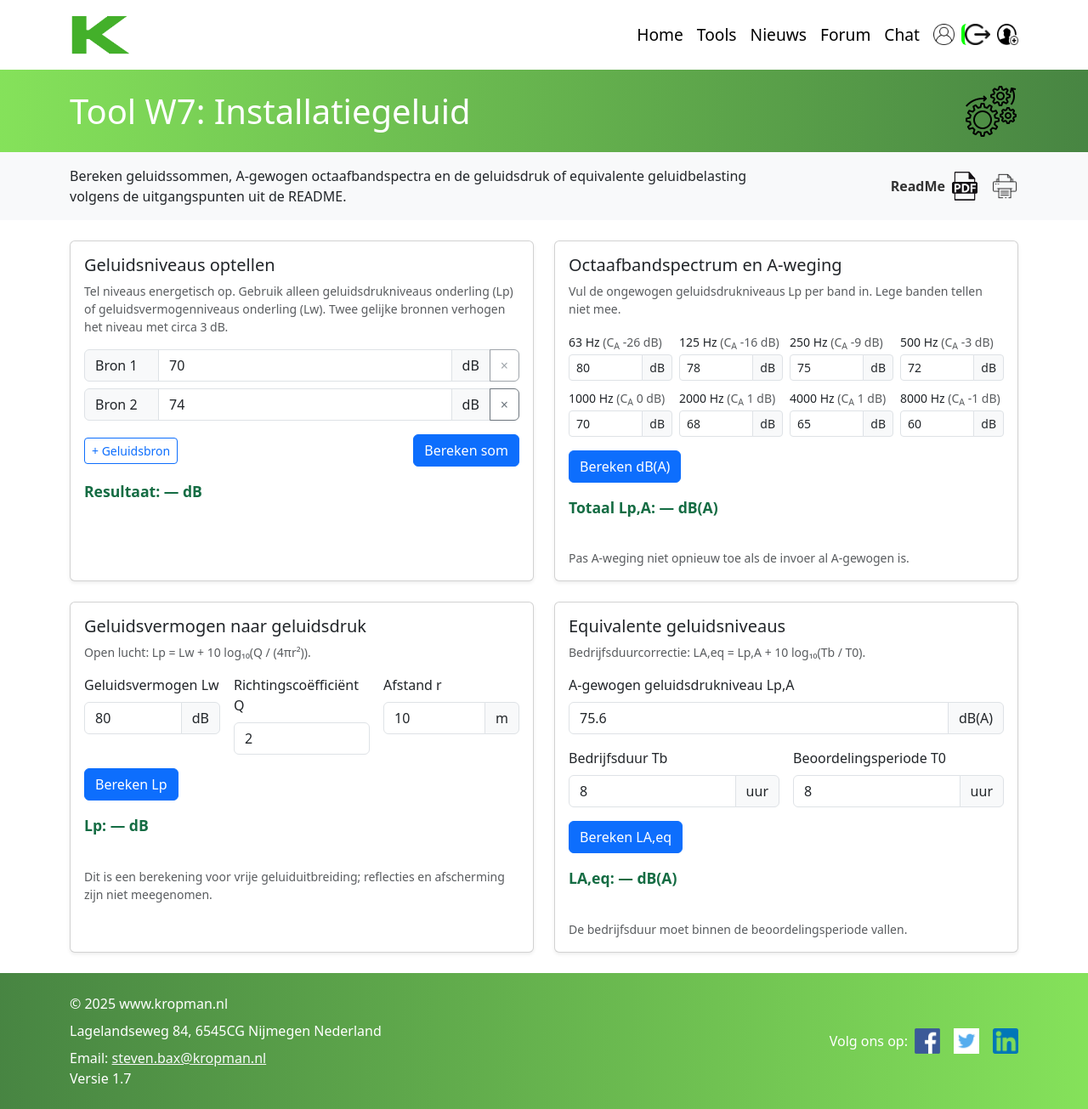
After one commit to stevenbax43/website, a Django app: page /tools/installatiegeluid in a window 1280 px wide. The commit adds this page. Shown: the whole page at 85% size. Run offline with Django 4.2, Linux system fonts and the light colour scheme; the visitor is signed in with stand-in values (Sample User, id 1); data comes from the database, SQL or seed files in the repository.

Commit message:
Agent host session c6cd447f-c690-4cc0-8e66-66c3ad305818 - turn 46

```diff
--- a/tools/models.py
+++ b/tools/models.py
@@ -54,6 +54,7 @@ class ToolUsageEvent(models.Model):
         ("W4", "W4 - CO2-verloop"),
         ("W5", "W5 - Buffervat"),
         ("W6", "W6 - Thermisch vermogen"),
+        ("W7", "W7 - Installatiegeluid"),
         ("E1", "E1 - Driefasevermogen"),
     ]
     ACTION_CHOICES = [
--- /dev/null
+++ b/tools/static/tools/scripts/script_tools_W7.js
@@ -0,0 +1,126 @@
+(() => {
+  const tool = document.getElementById("w7Tool");
+  if (!tool) return;
+
+  const sourceLevels = document.getElementById("sourceLevels");
+  const csrfToken = tool.querySelector("[name=csrfmiddlewaretoken]").value;
+
+  function numberValue(id) {
+    const input = document.getElementById(id);
+    if (!input || input.value.trim() === "") throw new Error("Vul alle verplichte velden in.");
+    const value = Number(input.value);
+    if (!Number.isFinite(value)) throw new Error("Vul geldige getallen in.");
+    return value;
+  }
+
+  function format(value) {
+    return Number(value).toLocaleString("nl-NL", {
+      minimumFractionDigits: 1,
+      maximumFractionDigits: 1,
+    });
+  }
+
+  function payloadFor(calculation) {
+    if (calculation === "sum") {
+      return {
+        calculation,
+        levels: [...sourceLevels.querySelectorAll(".source-level input")].map((input) => {
+          if (input.value.trim() === "") throw new Error("Vul alle geluidsniveaus in.");
+          return Number(input.value);
+        }),
+      };
+    }
+    if (calculation === "spectrum") {
+      return {
+        calculation,
+        levels: [...document.querySelectorAll(".spectrum-level")].map((input) => (
+          input.value.trim() === "" ? null : Number(input.value)
+        )),
+      };
+    }
+    if (calculation === "distance") {
+      return {
+        calculation,
+        lw_db: numberValue("lwDb"),
+        directivity_factor: numberValue("directivity"),
+        distance_m: numberValue("distance"),
+      };
+    }
+    return {
+      calculation: "equivalent",
+      lp_a_db: numberValue("lpA"),
+      operating_hours: numberValue("operatingHours"),
+      assessment_hours: numberValue("assessmentHours"),
+    };
+  }
+
+  async function calculate(button) {
+    const kind = button.dataset.calculation;
+    const prefix = kind === "sum" ? "sum" : kind;
+    const error = document.getElementById(`${prefix}Error`);
+    error.textContent = "";
+    button.disabled = true;
+    try {
+      const response = await fetch(tool.dataset.calculateUrl, {
+        method: "POST",
+        headers: {
+          "Content-Type": "application/json",
+          "X-CSRFToken": csrfToken,
+          "X-Requested-With": "XMLHttpRequest",
+        },
+        body: JSON.stringify(payloadFor(kind)),
+      });
+      const data = await response.json();
+      if (!response.ok) throw new Error(data.error || "De berekening is niet gelukt.");
+
+      if (kind === "sum") {
+        document.getElementById("sumResult").textContent = `Resultaat: ${format(data.total_db)} dB`;
+      } else if (kind === "spectrum") {
+        document.getElementById("spectrumResult").textContent = `Totaal Lp,A: ${format(data.total_db_a)} dB(A)`;
+        document.getElementById("spectrumDetails").innerHTML = data.bands.map((band) => (
+          `<div class="spectrum-detail"><span>${band.frequency_hz} Hz: ${format(band.level_db)} ${band.correction_db >= 0 ? "+" : ""}${band.correction_db} dB</span><strong>${format(band.level_a_db)} dB(A)</strong></div>`
+        )).join("");
+      } else if (kind === "distance") {
+        document.getElementById("distanceResult").textContent = `Lp: ${format(data.lp_db)} dB`;
+      } else {
+        document.getElementById("equivalentResult").textContent = `LA,eq: ${format(data.laeq_db)} dB(A)`;
+      }
+    } catch (errorValue) {
+      error.textContent = errorValue.message || "De berekening is niet gelukt.";
+    } finally {
+      button.disabled = false;
+    }
+  }
+
+  function updateSources() {
+    const rows = [...sourceLevels.querySelectorAll(".source-level")];
+    rows.forEach((row, index) => {
+      row.querySelector(".input-group-text").textContent = `Bron ${index + 1}`;
+      const input = row.querySelector("input");
+      input.setAttribute("aria-label", `Geluidsniveau bron ${index + 1}`);
+      row.querySelector(".remove-source").disabled = rows.length <= 1;
+    });
+  }
+
+  document.getElementById("addSource").addEventListener("click", () => {
+    if (sourceLevels.children.length >= 50) return;
+    const row = document.createElement("div");
+    row.className = "input-group source-level";
+    row.innerHTML = `<span class="input-group-text"></span><input class="form-control" type="number" step="any" aria-label="Geluidsniveau" required><span class="input-group-text">dB</span><button class="btn btn-outline-secondary remove-source" type="button" aria-label="Verwijder geluidsbron">&times;</button>`;
+    sourceLevels.appendChild(row);
+    updateSources();
+    row.querySelector("input").focus();
+  });
+
+  sourceLevels.addEventListener("click", (event) => {
+    const button = event.target.closest(".remove-source");
+    if (!button || sourceLevels.children.length <= 1) return;
+    button.closest(".source-level").remove();
+    updateSources();
+  });
+
+  document.querySelectorAll(".calculate-button").forEach((button) => {
+    button.addEventListener("click", () => calculate(button));
+  });
+  document.getElementById("printButton").addEventListener("click", () => window.print());
+})();
--- /dev/null
+++ b/tools/static/tools/styles/tool_W_7.css
@@ -0,0 +1,33 @@
+.w7-result,
+.result-message {
+  font-size: 1.1rem;
+  font-weight: 700;
+  color: #146c43;
+  font-variant-numeric: tabular-nums;
+}
+
+.source-level .input-group-text:first-child {
+  min-width: 5.5rem;
+}
+
+.error-message {
+  color: #b02a37;
+  min-height: 1.25rem;
+}
+
+#spectrumDetails .spectrum-detail {
+  display: flex;
+  justify-content: space-between;
+  gap: 1rem;
+  border-bottom: 1px solid #e9ecef;
+  padding: .2rem 0;
+}
+
+@media print {
+  .no-print,
+  .calculate-button,
+  #addSource,
+  .remove-source {
+    display: none !important;
+  }
+}
--- /dev/null
+++ b/tools/templates/tools/tool_W7.html
@@ -0,0 +1,165 @@
+{% extends 'home/base.html' %}
+{% load static %}
+
+{% block extra_css %}
+  <link rel="stylesheet" href="https://cdn.jsdelivr.net/npm/bootstrap@5.3.3/dist/css/bootstrap.min.css">
+  <link rel="stylesheet" href="{% static 'tools/styles/tools.css' %}">
+  <link rel="stylesheet" href="{% static 'tools/styles/tool_W_7.css' %}">
+{% endblock %}
+
+{% block content_wrapper_start %}{% endblock %}
+{% block content_wrapper_end %}{% endblock %}
+
+{% block content %}
+<header class="tools-hero">
+  <div class="container py-3">
+    <div class="row align-items-center g-3 flex-nowrap">
+      <div class="col">
+        <h1 class="display-6 mb-0 text-white">Tool W7: Installatiegeluid</h1>
+      </div>
+      <div class="col-auto">
+        <a href="{% url 'tools:tools' %}" class="d-inline-block">
+          <img src="{% static 'tools/images/engineering.png' %}" class="hero-icon flex-shrink-0" alt="Engineering">
+        </a>
+      </div>
+    </div>
+  </div>
+</header>
+
+<section class="bg-light py-3 no-print">
+  <div class="container">
+    <div class="row align-items-center g-3">
+      <div class="col-12 col-lg-9">
+        <p class="mb-0">Bereken geluidssommen, A-gewogen octaafbandspectra en de geluidsdruk of equivalente geluidbelasting volgens de uitgangspunten uit de README.</p>
+      </div>
+      <div class="col-12 col-lg-3 d-flex justify-content-lg-end align-items-center gap-3">
+        <a href="{% url 'tools:tool-readme' 'W7' %}" target="_blank" rel="noopener" class="intro-link d-inline-flex align-items-center gap-2">
+          ReadMe <img src="{% static 'tools/images/PDF-icon.png' %}" class="icon-30 icon-pdf-red" alt="PDF">
+        </a>
+        <button type="button" class="btn btn-link p-0 intro-link" id="printButton" aria-label="Print">
+          <img src="{% static 'tools/images/print.png' %}" class="icon-30" alt="Print">
+        </button>
+      </div>
+    </div>
+  </div>
+</section>
+
+<main class="py-4">
+  <div class="container" id="w7Tool" data-calculate-url="{% url 'tools:installatiegeluid' %}">
+    {% csrf_token %}
+    <div class="row g-4">
+      <section class="col-12 col-xl-6" aria-labelledby="sumHeading">
+        <div class="card card-input shadow-sm h-100" data-chip="Input">
+          <div class="card-body">
+            <h2 class="h5" id="sumHeading">Geluidsniveaus optellen</h2>
+            <p class="text-muted small">Tel niveaus energetisch op. Gebruik alleen geluidsdrukniveaus onderling (Lp) of geluidsvermogenniveaus onderling (Lw). Twee gelijke bronnen verhogen het niveau met circa 3 dB.</p>
+            <div id="sourceLevels" class="vstack gap-2">
+              <div class="input-group source-level">
+                <span class="input-group-text">Bron 1</span>
+                <input class="form-control" type="number" step="any" value="70" aria-label="Geluidsniveau bron 1" required>
+                <span class="input-group-text">dB</span>
+                <button class="btn btn-outline-secondary remove-source" type="button" aria-label="Verwijder bron 1" disabled>&times;</button>
+              </div>
+              <div class="input-group source-level">
+                <span class="input-group-text">Bron 2</span>
+                <input class="form-control" type="number" step="any" value="74" aria-label="Geluidsniveau bron 2" required>
+                <span class="input-group-text">dB</span>
+                <button class="btn btn-outline-secondary remove-source" type="button" aria-label="Verwijder bron 2">&times;</button>
+              </div>
+            </div>
+            <div class="d-flex align-items-center justify-content-between mt-3">
+              <button type="button" class="btn btn-outline-primary btn-sm" id="addSource">+ Geluidsbron</button>
+              <button type="button" class="btn btn-primary calculate-button" data-calculation="sum">Bereken som</button>
+            </div>
+            <p class="result-message mt-3 mb-0" id="sumResult" aria-live="polite">Resultaat: — dB</p>
+            <p class="error-message mt-2 mb-0" id="sumError" role="alert"></p>
+          </div>
+        </div>
+      </section>
+
+      <section class="col-12 col-xl-6" aria-labelledby="spectrumHeading">
+        <div class="card card-input shadow-sm h-100" data-chip="Input">
+          <div class="card-body">
+            <h2 class="h5" id="spectrumHeading">Octaafbandspectrum en A-weging</h2>
+            <p class="text-muted small">Vul de ongewogen geluidsdrukniveaus Lp per band in. Lege banden tellen niet mee.</p>
+            <div class="row g-2">
+              {% for frequency, correction, default in spectrum_bands %}
+              <div class="col-6 col-md-3">
+                <label for="band{{ frequency }}" class="form-label small mb-1">{{ frequency }} Hz <span class="text-muted">(C<sub>A</sub> {{ correction }} dB)</span></label>
+                <div class="input-group input-group-sm">
+                  <input id="band{{ frequency }}" class="form-control spectrum-level" type="number" step="any" value="{{ default }}" aria-label="Niveau bij {{ frequency }} Hz">
+                  <span class="input-group-text">dB</span>
+                </div>
+              </div>
+              {% endfor %}
+            </div>
+            <button type="button" class="btn btn-primary calculate-button mt-3" data-calculation="spectrum">Bereken dB(A)</button>
+            <p class="result-message mt-3 mb-0" id="spectrumResult" aria-live="polite">Totaal Lp,A: — dB(A)</p>
+            <div id="spectrumDetails" class="small mt-2"></div>
+            <p class="error-message mt-2 mb-0" id="spectrumError" role="alert"></p>
+            <p class="form-text mb-0 mt-2">Pas A-weging niet opnieuw toe als de invoer al A-gewogen is.</p>
+          </div>
+        </div>
+      </section>
+
+      <section class="col-12 col-xl-6" aria-labelledby="distanceHeading">
+        <div class="card card-input shadow-sm h-100" data-chip="Input">
+          <div class="card-body">
+            <h2 class="h5" id="distanceHeading">Geluidsvermogen naar geluidsdruk</h2>
+            <p class="text-muted small">Open lucht: Lp = Lw + 10 log₁₀(Q / (4πr²)).</p>
+            <div class="row g-3">
+              <div class="col-12 col-md-4">
+                <label for="lwDb" class="form-label">Geluidsvermogen Lw</label>
+                <div class="input-group"><input id="lwDb" class="form-control" type="number" value="80" step="any" required><span class="input-group-text">dB</span></div>
+              </div>
+              <div class="col-12 col-md-4">
+                <label for="directivity" class="form-label">Richtingscoëfficiënt Q</label>
+                <input id="directivity" class="form-control" type="number" value="2" min="0.000001" step="any" required>
+              </div>
+              <div class="col-12 col-md-4">
+                <label for="distance" class="form-label">Afstand r</label>
+                <div class="input-group"><input id="distance" class="form-control" type="number" value="10" min="0.000001" step="any" required><span class="input-group-text">m</span></div>
+              </div>
+            </div>
+            <button type="button" class="btn btn-primary calculate-button mt-3" data-calculation="distance">Bereken Lp</button>
+            <p class="result-message mt-3 mb-0" id="distanceResult" aria-live="polite">Lp: — dB</p>
+            <p class="error-message mt-2 mb-0" id="distanceError" role="alert"></p>
+            <p class="form-text mb-0 mt-2">Dit is een berekening voor vrije geluiduitbreiding; reflecties en afscherming zijn niet meegenomen.</p>
+          </div>
+        </div>
+      </section>
+
+      <section class="col-12 col-xl-6" aria-labelledby="equivalentHeading">
+        <div class="card card-input shadow-sm h-100" data-chip="Input">
+          <div class="card-body">
+            <h2 class="h5" id="equivalentHeading">Equivalente geluidsniveaus</h2>
+            <p class="text-muted small">Bedrijfsduurcorrectie: LA,eq = Lp,A + 10 log₁₀(Tb / T0).</p>
+            <div class="row g-3">
+              <div class="col-12">
+                <label for="lpA" class="form-label">A-gewogen geluidsdrukniveau Lp,A</label>
+                <div class="input-group"><input id="lpA" class="form-control" type="number" value="75.6" step="any" required><span class="input-group-text">dB(A)</span></div>
+              </div>
+              <div class="col-6">
+                <label for="operatingHours" class="form-label">Bedrijfsduur Tb</label>
+                <div class="input-group"><input id="operatingHours" class="form-control" type="number" value="8" min="0.000001" max="8760" step="any" required><span class="input-group-text">uur</span></div>
+              </div>
+              <div class="col-6">
+                <label for="assessmentHours" class="form-label">Beoordelingsperiode T0</label>
+                <div class="input-group"><input id="assessmentHours" class="form-control" type="number" value="8" min="0.000001" max="8760" step="any" required><span class="input-group-text">uur</span></div>
+              </div>
+            </div>
+            <button type="button" class="btn btn-primary calculate-button mt-3" data-calculation="equivalent">Bereken LA,eq</button>
+            <p class="result-message mt-3 mb-0" id="equivalentResult" aria-live="polite">LA,eq: — dB(A)</p>
+            <p class="error-message mt-2 mb-0" id="equivalentError" role="alert"></p>
+            <p class="form-text mb-0 mt-2">De bedrijfsduur moet binnen de beoordelingsperiode vallen.</p>
+          </div>
+        </div>
+      </section>
+    </div>
+  </div>
+</main>
+{% endblock %}
+
+{% block extra_js %}
+<script src="{% static 'tools/scripts/script_tools_W7.js' %}" defer></script>
+{% endblock %}
--- a/tools/urls.py
+++ b/tools/urls.py
@@ -24,6 +24,7 @@ urlpatterns = [
     path('CO2verloop', views.tool_W4, name='CO2verloop'),
     path('buffervat', views.tool_W5, name='buffervat'),
     path('thermisch-vermogen', views.tool_W6, name='thermisch_vermogen'),
+    path('installatiegeluid', views.tool_W7, name='installatiegeluid'),
     path('driefase-vermogen', views.tool_E1, name='driefase_vermogen'),
     path('download-excel/', views.download_excel, name='download_excel'),
     path("readme/<slug:tool>/", views.tool_readme, name="tool-readme"),
--- a/tools/usage_tracking.py
+++ b/tools/usage_tracking.py
@@ -9,6 +9,7 @@ TOOL_ROUTE_CODES = {
     "CO2verloop": "W4",
     "buffervat": "W5",
     "thermisch_vermogen": "W6",
+    "installatiegeluid": "W7",
     "driefase_vermogen": "E1",
 }
 
@@ -19,6 +20,7 @@ SERVER_CALCULATION_ROUTES = {
     "expansievat",
     "CO2verloop",
     "buffervat",
+    "installatiegeluid",
 }
 
 CLIENT_CALCULATION_TOOLS = {
--- a/tools/views.py
+++ b/tools/views.py
@@ -1,7 +1,7 @@
 from django.shortcuts import render
 from django.contrib.auth.decorators import login_required
 from django.views.decorators.csrf import csrf_exempt
-from django.views.decorators.http import require_POST
+from django.views.decorators.http import require_http_methods, require_POST
 from django.utils.decorators import method_decorator
 from django.http import HttpResponse, JsonResponse, Http404
 from django.templatetags.static import static
@@ -22,6 +22,7 @@ from .Tool_W2_expansievat import (
 )
 from .Tool_W4_CO2verloop import CO2verloop, generate_pdf_CO2
 from .Tool_W5_buffervat import buffervat
+from .Tool_W7_installatiegeluid import OCTAVE_BANDS, calculate as calculate_installation_noise
 
 
 import json, io, math
@@ -292,6 +293,27 @@ def tool_W5(request):
 def tool_W6(request):
     return render(request, 'tools/tool_W6.html')
 
+@login_required(login_url='accounts:login')
+@require_http_methods(["GET", "POST"])
+def tool_W7(request):
+    if request.method == "POST":
+        try:
+            payload = json.loads(request.body)
+        except (json.JSONDecodeError, UnicodeDecodeError):
+            return JsonResponse({"error": "Ongeldige JSON-invoer."}, status=400)
+        try:
+            return JsonResponse(calculate_installation_noise(payload))
+        except ValueError as error:
+            return JsonResponse({"error": str(error)}, status=400)
+
+    spectrum_defaults = (80, 78, 75, 72, 70, 68, 65, 60)
+    return render(request, 'tools/tool_W7.html', {
+        "spectrum_bands": [
+            (frequency, correction, default)
+            for (frequency, correction), default in zip(OCTAVE_BANDS, spectrum_defaults)
+        ],
+    })
+
 # driefase-vermogen pagina
 @login_required(login_url='accounts:login')
 def tool_E1(request):
@@ -337,7 +359,7 @@ def generate_pdf_A3(request):
     return generate_pdf_climate(request)
 
 # Whitelist allowed tools; add more as needed for the ReadME!
-ALLOWED = {"INDEX","A1","A2","A3", "E1","W1","W2", "W3", "W4", "W5", "W6"}
+ALLOWED = {"INDEX","A1","A2","A3", "E1","W1","W2", "W3", "W4", "W5", "W6", "W7"}
 def tool_readme(request, tool):
     code = tool.upper()
     if code not in ALLOWED:
```
Also changed, not shown: tools/Tool_W7_installatiegeluid.py (added, +109 -0 lines), tools/templates/tools/tools_index.html (+8 -0 lines), tools/tests.py (+97 -0 lines), tools/migrations/0013_alter_toolusageevent_tool.py (added), tools/static/tools/images/installatiegeluid.svg (added).
